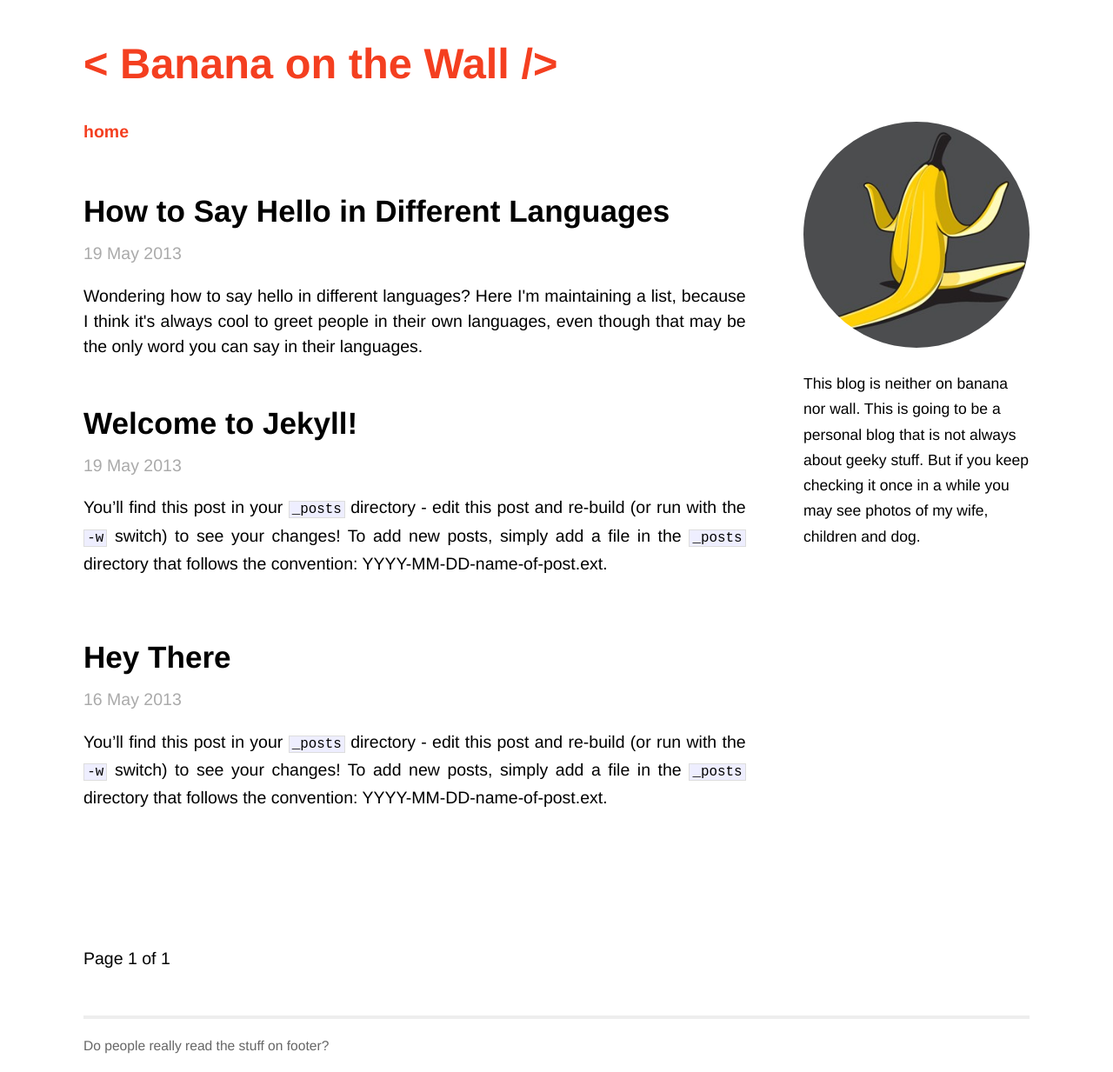
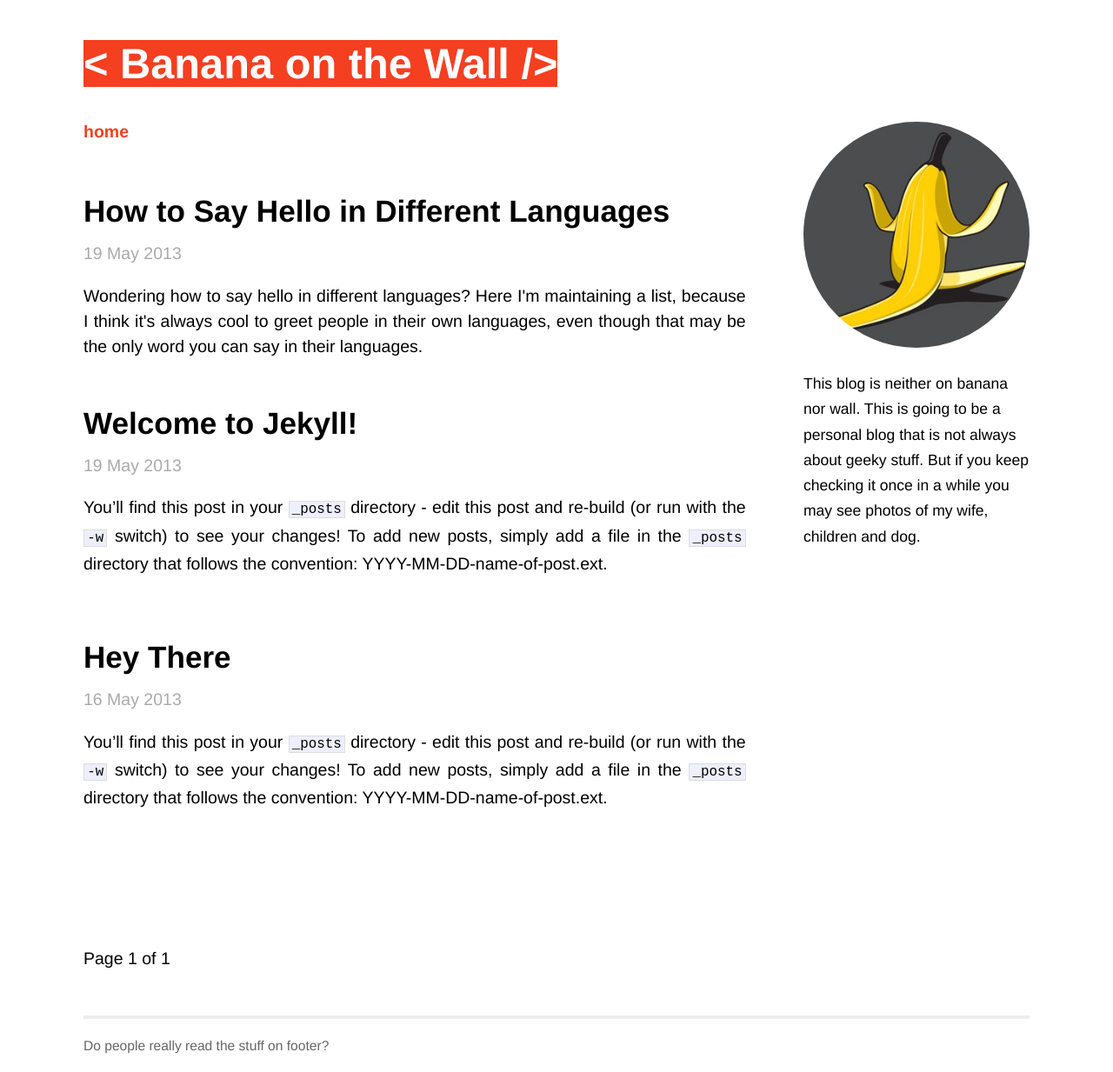
Before and after one commit to BananaOnTheWall/bananaonthewall.github.io, a Jekyll site: the page built from index.html, in a window 1280 px wide. Shown: the whole page at 87% size. Built offline with Jekyll 4.4.1, drawn with Linux system fonts in a browser that asks for light colours; the list of posts is cut into pages by our own code.

Commit message:
Update main.css

```diff
--- a/css/main.css
+++ b/css/main.css
@@ -82,6 +82,11 @@ ul.posts span {
 .site .header h1.title {
   display: inline-block;
   font-size: 2.5em;
+}
+
+h1.title a {
+color: white;
+background-color: #f43f20;
 }
 
 .site .meta {
```
